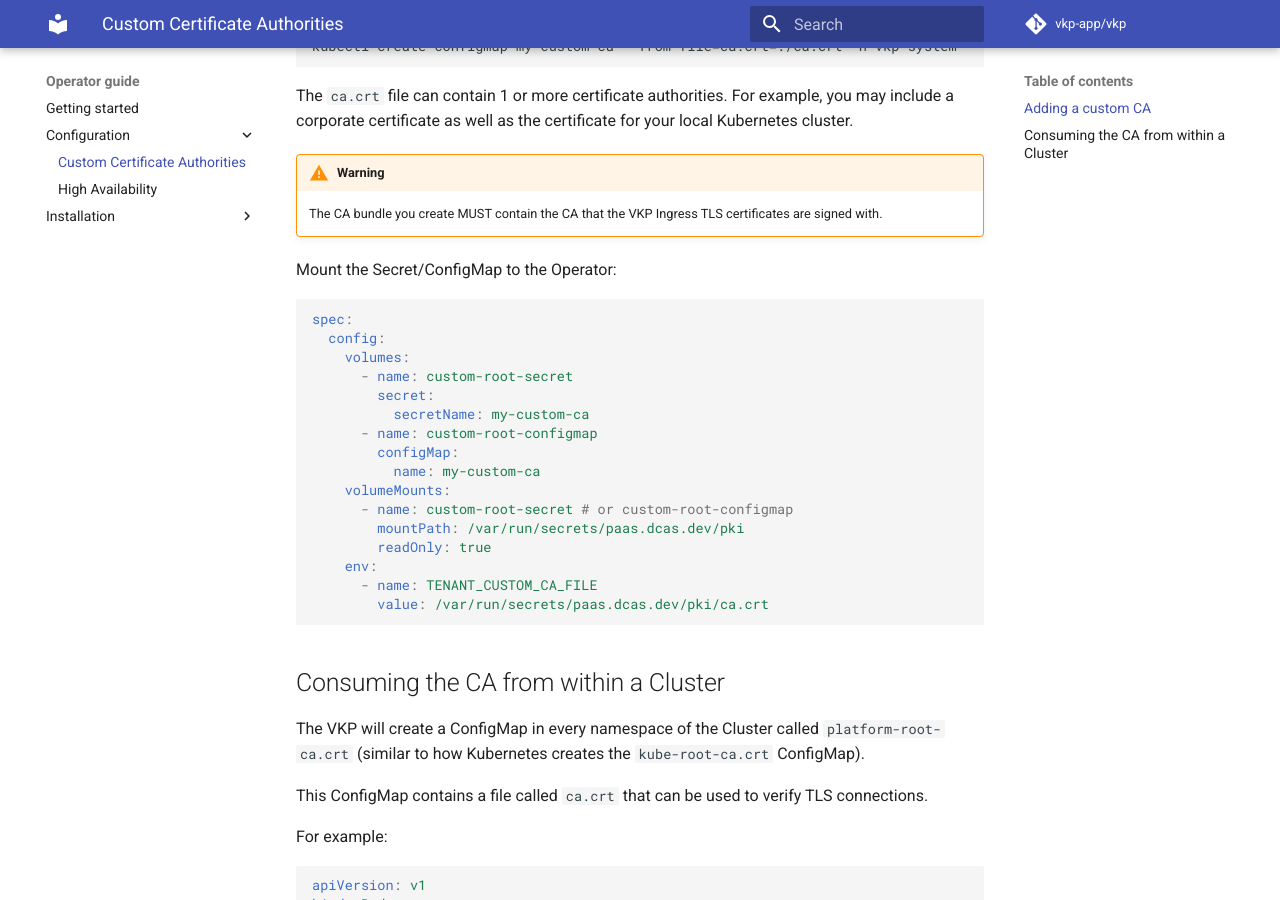
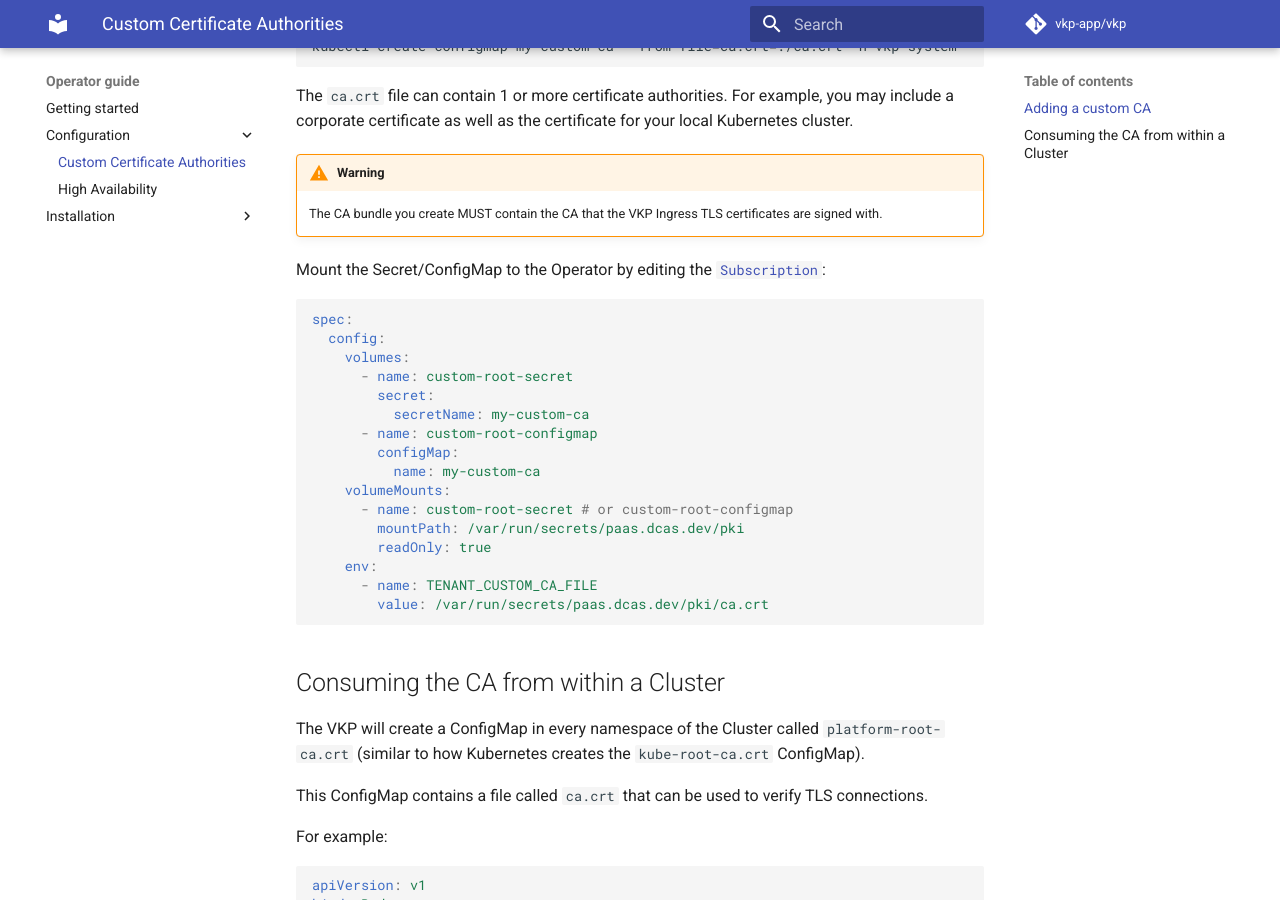
Before and after one commit to vkp-app/docs, an MkDocs documentation site: the page built from docs/operator-guide/configuration/custom-ca.md, in a window 1280 px wide and 900 px high, scrolled down 442 px. Built offline with MkDocs 1.6.1 and Material for MkDocs 9.7.7, drawn with Linux system fonts in a browser that asks for light colours; comment, search, counter and statistics services are not loaded.

Commit message:
updated CA doco

````diff
--- a/docs/operator-guide/configuration/custom-ca.md
+++ b/docs/operator-guide/configuration/custom-ca.md
@@ -19,7 +19,7 @@ For example, you may include a corporate certificate as well as the certificate
 !!! warning
     The CA bundle you create MUST contain the CA that the VKP Ingress TLS certificates are signed with.
 
-Mount the Secret/ConfigMap to the Operator:
+Mount the Secret/ConfigMap to the Operator by editing the [`Subscription`](/operator-guide/installation/operator/#creating-the-subscription):
 
 ```yaml
 spec:
````
